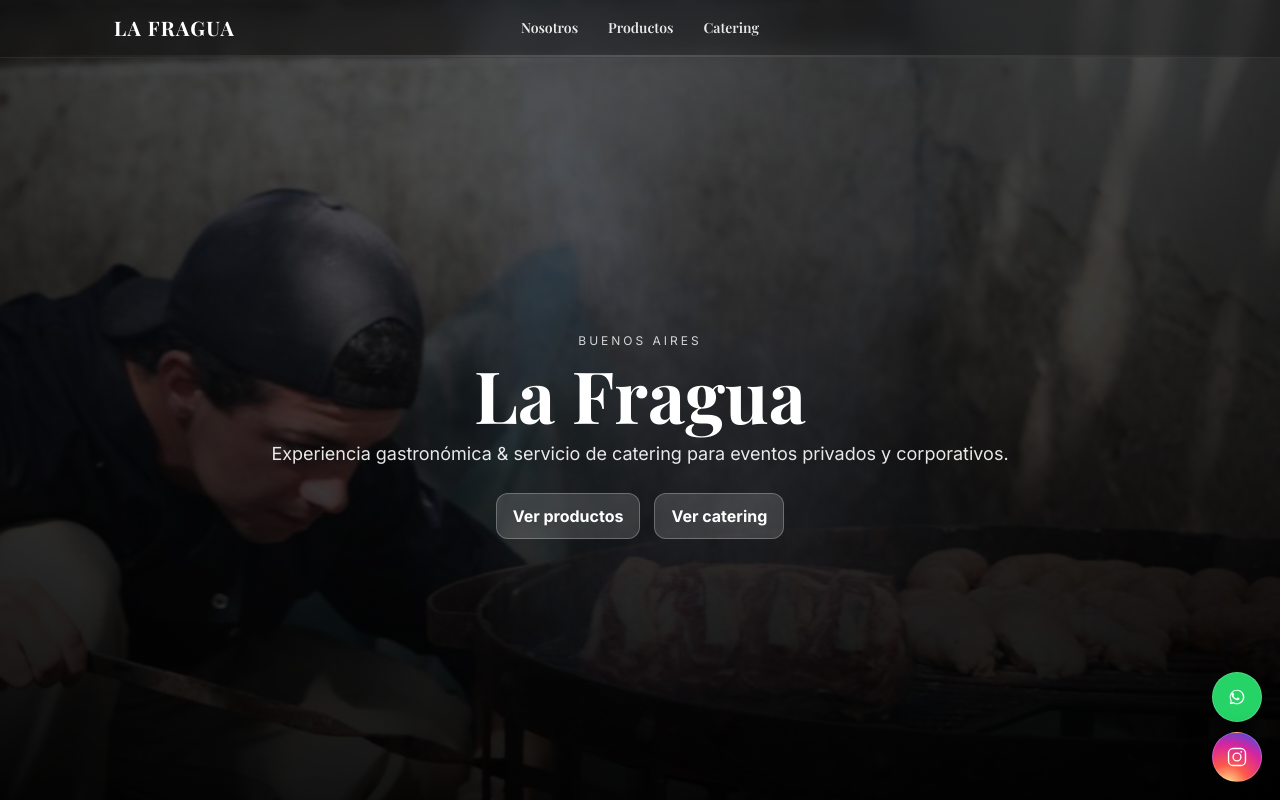
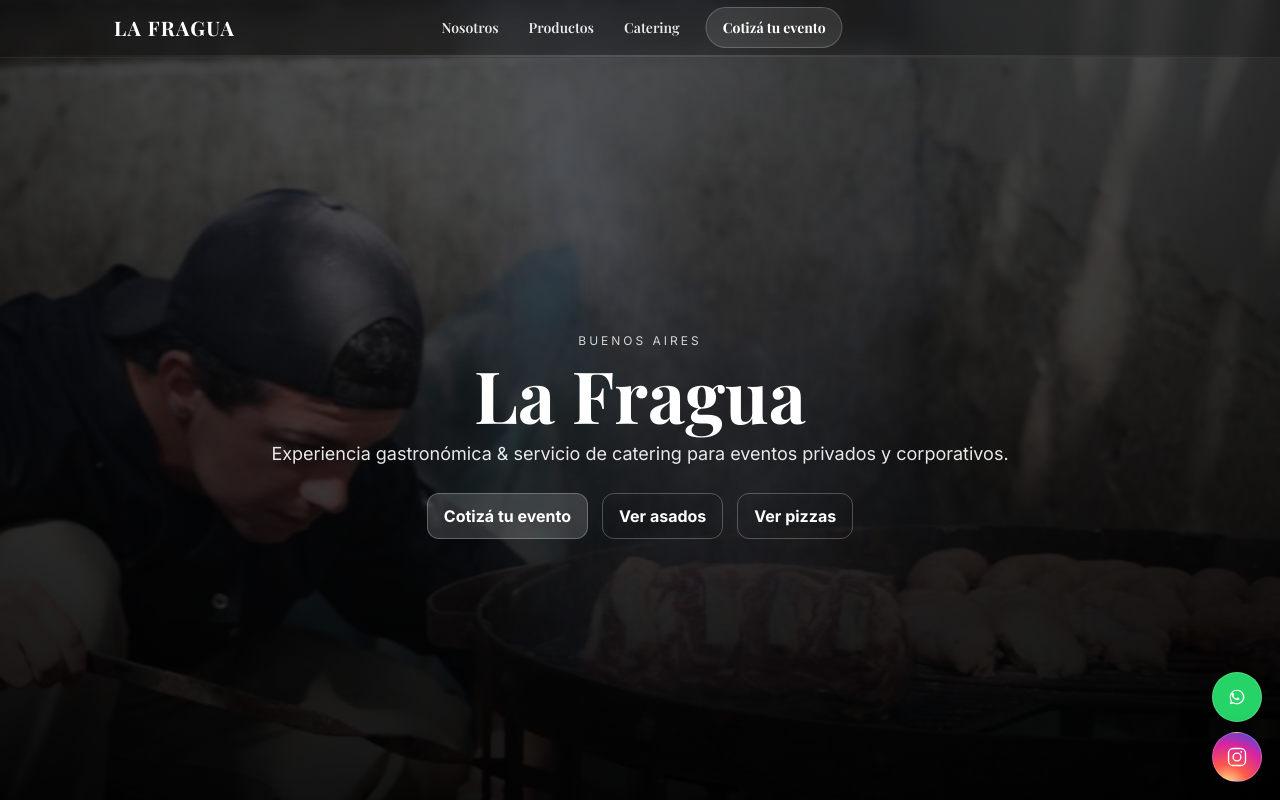
Before and after one commit to lafraguacatering-hub/lafragua, a Next.js app: page / in a window 1280 px wide. Shown: the top 800 px of the page. Built offline with nearby package versions, Linux system fonts and the light colour scheme.

Commit message:
Add cotizador CTA and placeholder page

```diff
--- a/app/components/Navbar.tsx
+++ b/app/components/Navbar.tsx
@@ -63,6 +63,10 @@ export default function Navbar() {
               </Link>
             </div>
           </div>
+
+          <Link className="navCta" href="/cotizador" onClick={closeMenus}>
+            Cotizá tu evento
+          </Link>
         </nav>
       </div>
 
--- a/app/globals.css
+++ b/app/globals.css
@@ -1364,4 +1364,34 @@ body {
     font-size: 10px;
     padding: 7px 10px;
   }
+}.navCta {
+  display: inline-flex;
+  align-items: center;
+  justify-content: center;
+  padding: 10px 16px;
+  border-radius: 999px;
+  border: 1px solid rgba(255, 255, 255, 0.2);
+  background: rgba(255, 255, 255, 0.1);
+  color: white;
+  text-decoration: none;
+  font-size: 14px;
+  font-weight: 700;
+  font-family: var(--font-playfair), Georgia, serif;
+  white-space: nowrap;
+  transition: background 0.2s ease, transform 0.2s ease,
+    border-color 0.2s ease;
 }
+
+.navCta:hover {
+  background: rgba(255, 255, 255, 0.18);
+  border-color: rgba(255, 255, 255, 0.3);
+  transform: translateY(-1px);
+}
+
+@media (max-width: 900px) {
+  .navCta {
+    width: 100%;
+    margin-top: 8px;
+    padding: 12px 14px;
+  }
+}
--- a/app/page.tsx
+++ b/app/page.tsx
@@ -17,15 +17,18 @@ export default function Home() {
           </p>
 
           <div className="ctaRow ctaRowCentered">
-            <a className="cta ctaPrimary" href="#productos">
-              Ver productos
-            </a>
+  <Link href="/cotizador" className="cta ctaPrimary">
+    Cotizá tu evento
+  </Link>
 
-            {/* baja a la sección "Qué te podemos ofrecer" */}
-            <a className="cta ctaPrimary" href="#oferta">
-              Ver catering
-            </a>
-          </div>
+  <Link href="/asado" className="cta">
+    Ver asados
+  </Link>
+
+  <Link href="/pizzas" className="cta">
+    Ver pizzas
+  </Link>
+</div>
         </div>
       </section>
 
```
Also changed, not shown: app/cotizador/page.tsx (added, +16 -0 lines).
